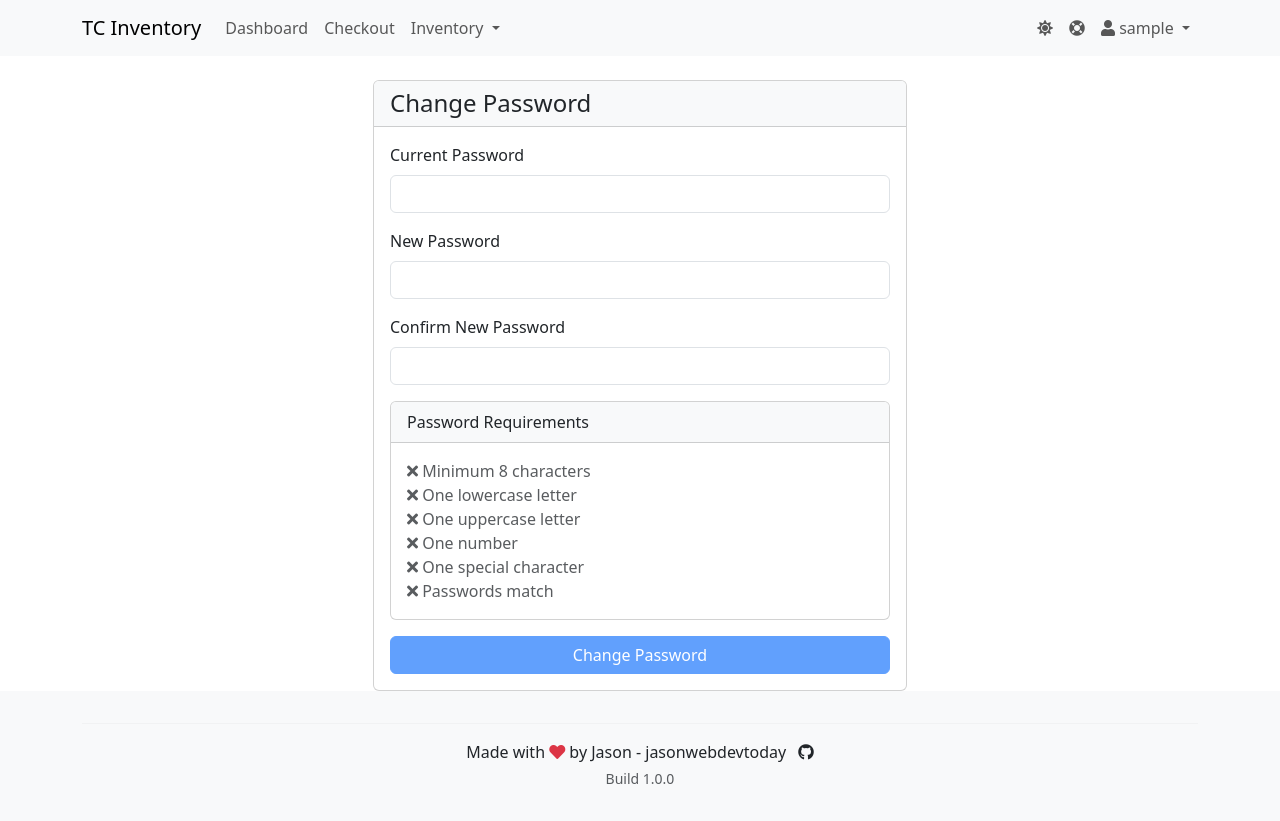
After one commit to webdevtodayjason/tc-Inventory, a Flask app: page /change-password in a window 1280 px wide. The commit adds this page. Run offline with Flask 3, Linux system fonts and the light colour scheme; the visitor is signed in with stand-in values (Sample User, id 1); data that the repository does not hold is empty; parts of the project's set-up code (start-up, migrations or seed data) failed here and were passed over; some libraries are stand-ins or nearby versions.

Commit message:
Add password change functionality with requirements validation

```diff
--- a/app/forms.py
+++ b/app/forms.py
@@ -1,6 +1,6 @@
 from flask_wtf import FlaskForm
-from wtforms import StringField, SelectField, IntegerField, FloatField, TextAreaField, DecimalField, SelectMultipleField
-from wtforms.validators import DataRequired, Length, NumberRange, Optional, Regexp, ValidationError, URL
+from wtforms import StringField, SelectField, IntegerField, FloatField, TextAreaField, DecimalField, SelectMultipleField, PasswordField
+from wtforms.validators import DataRequired, Length, NumberRange, Optional, Regexp, ValidationError, URL, EqualTo
 from app.models.inventory import ComputerModel, Category, CPU, Tag
 
 # Define choices as constants for easy maintenance
@@ -149,3 +149,18 @@ class GeneralItemForm(FlaskForm):
         self.category.choices = [(c.id, c.name) for c in Category.query.order_by(Category.name).all()]
         # Add tag choices
         self.tags.choices = [(t.id, t.name) for t in Tag.query.order_by(Tag.name).all()]
+
+class ChangePasswordForm(FlaskForm):
+    current_password = PasswordField('Current Password', validators=[DataRequired()])
+    new_password = PasswordField('New Password', validators=[
+        DataRequired(),
+        Length(min=8, message='Password must be at least 8 characters long'),
+        Regexp(r'.*[a-z].*', message='Password must contain at least one lowercase letter'),
+        Regexp(r'.*[A-Z].*', message='Password must contain at least one uppercase letter'),
+        Regexp(r'.*[0-9].*', message='Password must contain at least one number'),
+        Regexp(r'.*[!@#$%^&*(),.?":{}|<>].*', message='Password must contain at least one special character')
+    ])
+    confirm_password = PasswordField('Confirm Password', validators=[
+        DataRequired(),
+        EqualTo('new_password', message='Passwords must match')
+    ])
--- a/app/routes/auth.py
+++ b/app/routes/auth.py
@@ -3,6 +3,8 @@ from flask_login import login_user, logout_user, login_required, current_user
 from app.models.user import User
 from app.models.config import Configuration
 from app import db
+from app.forms import ChangePasswordForm
+from app.utils.activity_logger import log_user_activity
 
 bp = Blueprint('auth', __name__)
 
@@ -99,3 +101,22 @@ def logout():
     logout_user()
     flash('You have been logged out', 'info')
     return redirect(url_for('auth.login'))
+
+@bp.route('/change-password', methods=['GET', 'POST'])
+@login_required
+def change_password():
+    form = ChangePasswordForm()
+    if form.validate_on_submit():
+        if current_user.check_password(form.current_password.data):
+            current_user.set_password(form.new_password.data)
+            db.session.commit()
+
+            # Log the password change
+            log_user_activity('update', current_user, {'action': 'password_change'})
+
+            flash('Your password has been updated successfully.', 'success')
+            return redirect(url_for('inventory.dashboard'))
+        else:
+            flash('Current password is incorrect.', 'error')
+
+    return render_template('auth/change_password.html', form=form)
--- /dev/null
+++ b/app/templates/auth/change_password.html
@@ -0,0 +1,110 @@
+{% extends "base.html" %}
+
+{% block title %}Change Password{% endblock %}
+
+{% block content %}
+<div class="container mt-4">
+    <div class="row justify-content-center">
+        <div class="col-md-6">
+            <div class="card">
+                <div class="card-header">
+                    <h4 class="mb-0">Change Password</h4>
+                </div>
+                <div class="card-body">
+                    <form method="POST" id="passwordForm">
+                        {{ form.csrf_token }}
+
+                        <div class="mb-3">
+                            <label for="current_password" class="form-label">Current Password</label>
+                            <input type="password" class="form-control" id="current_password" name="current_password" required>
+                        </div>
+
+                        <div class="mb-3">
+                            <label for="new_password" class="form-label">New Password</label>
+                            <input type="password" class="form-control" id="new_password" name="new_password" required>
+                        </div>
+
+                        <div class="mb-3">
+                            <label for="confirm_password" class="form-label">Confirm New Password</label>
+                            <input type="password" class="form-control" id="confirm_password" name="confirm_password" required>
+                        </div>
+
+                        <!-- Password Requirements Checklist -->
+                        <div class="card mb-3">
+                            <div class="card-header">
+                                Password Requirements
+                            </div>
+                            <div class="card-body">
+                                <ul class="list-unstyled mb-0">
+                                    <li id="length" class="text-muted">
+                                        <i class="fas fa-times"></i> Minimum 8 characters
+                                    </li>
+                                    <li id="lowercase" class="text-muted">
+                                        <i class="fas fa-times"></i> One lowercase letter
+                                    </li>
+                                    <li id="uppercase" class="text-muted">
+                                        <i class="fas fa-times"></i> One uppercase letter
+                                    </li>
+                                    <li id="number" class="text-muted">
+                                        <i class="fas fa-times"></i> One number
+                                    </li>
+                                    <li id="special" class="text-muted">
+                                        <i class="fas fa-times"></i> One special character
+                                    </li>
+                                    <li id="match" class="text-muted">
+                                        <i class="fas fa-times"></i> Passwords match
+                                    </li>
+                                </ul>
+                            </div>
+                        </div>
+
+                        <div class="d-grid">
+                            <button type="submit" class="btn btn-primary" id="submitBtn" disabled>
+                                Change Password
+                            </button>
+                        </div>
+                    </form>
+                </div>
+            </div>
+        </div>
+    </div>
+</div>
+
+{% block scripts %}
+<script>
+document.addEventListener('DOMContentLoaded', function() {
+    const newPassword = document.getElementById('new_password');
+    const confirmPassword = document.getElementById('confirm_password');
+    const submitBtn = document.getElementById('submitBtn');
+
+    // Requirements
+    const requirements = {
+        length: password => password.length >= 8,
+        lowercase: password => /[a-z]/.test(password),
+        uppercase: password => /[A-Z]/.test(password),
+        number: password => /[0-9]/.test(password),
+        special: password => /[!@#$%^&*(),.?":{}|<>]/.test(password),
+        match: () => newPassword.value === confirmPassword.value
+    };
+
+    function updateRequirements() {
+        const password = newPassword.value;
+        let allMet = true;
+
+        for (const [requirement, testFn] of Object.entries(requirements)) {
+            const element = document.getElementById(requirement);
+            const met = testFn(password);
+            element.className = met ? 'text-success' : 'text-muted';
+            element.firstElementChild.className = met ? 'fas fa-check' : 'fas fa-times';
+            allMet = allMet && met;
+        }
+
+        submitBtn.disabled = !allMet;
+    }
+
+    newPassword.addEventListener('input', updateRequirements);
+    confirmPassword.addEventListener('input', updateRequirements);
+});
+</script>
+{% endblock %}
+{% endblock %}
--- a/app/templates/base.html
+++ b/app/templates/base.html
@@ -76,17 +76,20 @@
                         </button>
 
                         {% if current_user.is_authenticated %}
-                        <!-- User Greeting -->
-                        <span class="nav-link px-2" id="userGreeting">
-                            Welcome, {{ current_user.username }}
-                        </span>
-
-                        <!-- Logout Button -->
-                        <a href="{{ url_for('auth.logout') }}"
-                           class="btn btn-link nav-link py-2 px-0 px-lg-2"
-                           title="Logout">
-                            <i class="fas fa-sign-out-alt"></i>
-                        </a>
+                        <div class="nav-item dropdown">
+                            <a class="nav-link dropdown-toggle" href="#" id="userDropdown" role="button" data-bs-toggle="dropdown" aria-expanded="false">
+                                <i class="fas fa-user"></i> {{ current_user.username }}
+                            </a>
+                            <ul class="dropdown-menu dropdown-menu-end" aria-labelledby="userDropdown">
+                                <li><a class="dropdown-item" href="{{ url_for('auth.change_password') }}">
+                                    <i class="fas fa-key"></i> Change Password
+                                </a></li>
+                                <li><hr class="dropdown-divider"></li>
+                                <li><a class="dropdown-item" href="{{ url_for('auth.logout') }}">
+                                    <i class="fas fa-sign-out-alt"></i> Logout
+                                </a></li>
+                            </ul>
+                        </div>
                         {% endif %}
                     </ul>
                 </div>
```
